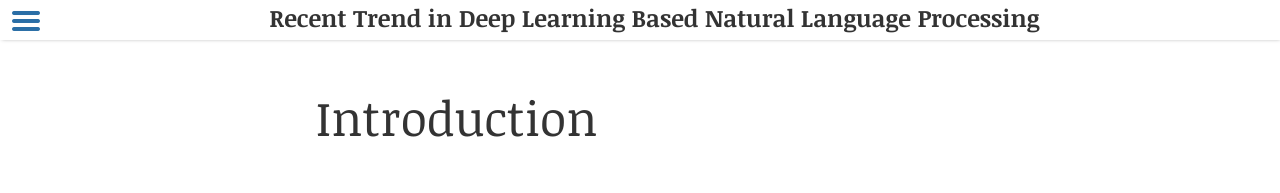
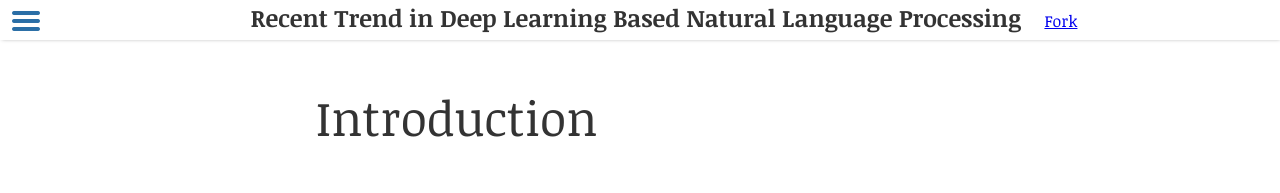
Before and after one commit to omarsar/nlp_overview, a Jekyll site: the page built from index.html, in a window 1280 px wide. Shown: the top 193 px of the page. Built offline with Jekyll 4.4.1, drawn with Linux system fonts in a browser that asks for light colours; nearby versions of some CDN libraries.

Commit message:
fixing page style

```diff
--- a/_layouts/default.html
+++ b/_layouts/default.html
@@ -14,7 +14,8 @@
     <!-- Place favicon.ico and apple-touch-icon.png in the root directory -->
 
     <script src="js/modernizr.js"></script>
-
+    <!-- Place this tag in your head or just before your close body tag. -->
+    <script async defer src="https://buttons.github.io/buttons.js"></script>
 
 
   </head>
@@ -32,6 +33,10 @@
             <span class="book-title">{{ site.title }}</span>
           {% endif %}
         </a>
+        <span>
+          <!-- Place this tag where you want the button to render. -->
+        <a class="github-button" href="https://github.com/omarsar/nlp_overview/fork" data-size="large" aria-label="Fork omarsar/nlp_overview on GitHub">Fork</a>
+        </span>
         <!--<span class="book-author">by {{ site.author.name }}</span>-->
       </header>
 
```
